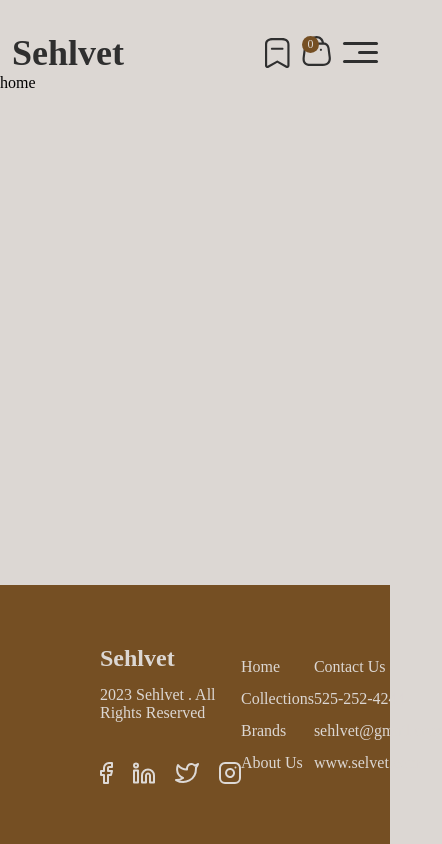
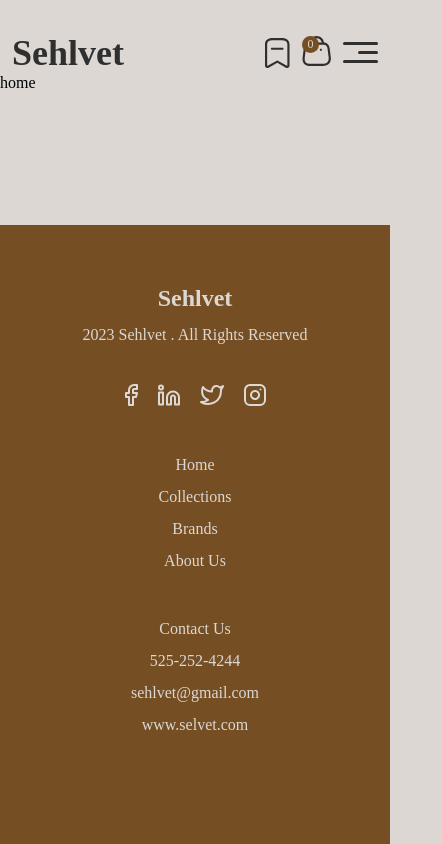
Before and after one commit to KiwiScreams/Sehlvet-landing-page, a React (Vite) app: page / in a window 390 px wide. Shown: the whole page, 442 px wide, since content can reach past the window. Built offline with nearby package versions, Linux system fonts and the light colour scheme.

Commit message:
footer responsive

```diff
--- a/src/components/shared/footer/Footer.css
+++ b/src/components/shared/footer/Footer.css
@@ -38,3 +38,32 @@ footer ul li a
     color: var(--light-brown-clr);
     font-size: var(--font-size-16px);
 }
+@media screen and (max-width: 800px)
+{
+    footer
+    {
+        /* flex-direction: column; */
+        padding: 60px 20px;
+    }
+}
+@media screen and (max-width: 550px)
+{
+    footer
+    {
+        flex-direction: column;
+        padding: 60px 20px;
+        text-align: center;
+    }
+    footer ul
+    {
+        margin-bottom: 50px;
+    }
+    footer .soc-icons
+    {
+        display: flex;
+        gap: 20px;
+        margin: auto;
+        width: fit-content;
+        margin-bottom: 50px;
+    }
+}
```
